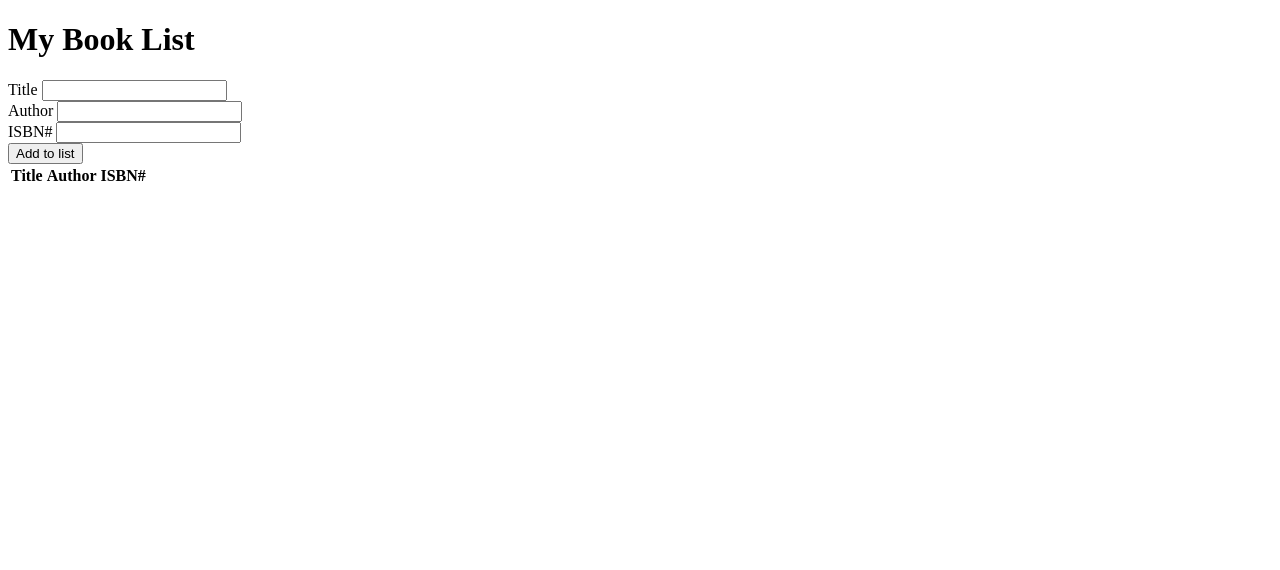
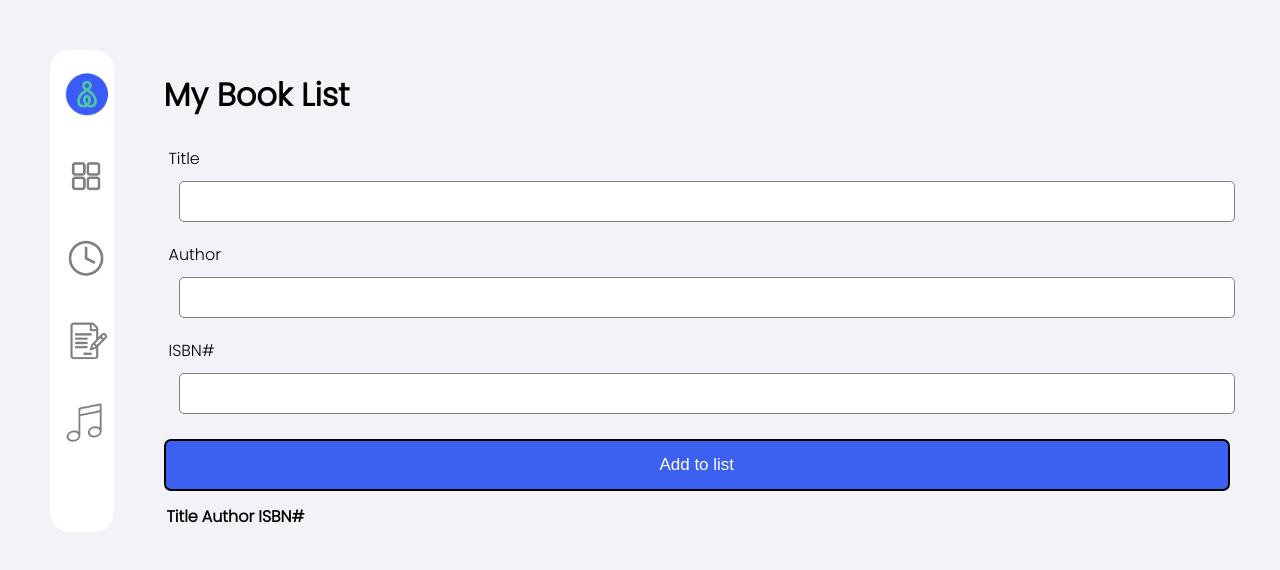
Before and after one commit to naomi-morse/studbud1, a website: page public/content.html in a window 1280 px wide. Drawn offline with Linux system fonts and the light colour scheme.

Commit message:
reading list page with html, java and css

```diff
--- a/public/content.css
+++ b/public/content.css
@@ -11,23 +11,52 @@ body{
     padding: 5px;
   }
 
-  #book-form{
-    padding-bottom: 75px;
+  input[type=text], select {
+    width: 100%;
+    padding: 12px 20px;
+    margin: 10px ;
+    display: inline-block;
+    border: 1px solid grey;
+    border-radius: 5px;
+    box-sizing: border-box;
+  }
+
+  input[type=submit] {
+    width: 100%;
+    background-color: rgb(60, 96, 239);
+    color: white;
+    padding: 14px 20px;
+    margin: 10px 0px;
+    border: 2px solid black;
+    border-radius: 7px;
+    font-size: 17px;
+    cursor: pointer;
+  }
+
+  input[type=submit]:hover {
+    box-shadow: 0 0 11px rgba(0, 0, 0, 0.5);
+  }
+
+  /* CSS GRID */
+  .container {  display: grid;
+    grid-template-columns: 0.2fr 1.5fr 1.5fr;
+    grid-template-rows: 0.9fr 1.8fr 0.3fr;
+    gap: 0px 0px;
+    grid-auto-flow: row;
+    grid-template-areas:
+      "nav content content"
+      "nav content content"
+      "nav content content";
+  }
+
+  .nav {
+    grid-area: nav;
+    background: white;
+    padding-top: 20px;
+    padding-left: 10px;
+    margin-right: 50px;
+    border-radius: 20px;
   }
 
 
-
-  #title,
-  #author,
-  #isbn{
-    padding: 10px;
-    width: 50%;
-  }
-
-  th{
-    padding-right: 200px;
-  }
-
-  .reading-list{
-    text-align: center;
-  }
+  .content { grid-area: content; }
--- a/public/content.html
+++ b/public/content.html
@@ -6,6 +6,7 @@
     <meta name="viewport" content="width=device-width, initial-scale=1.0">
     <title>Content</title>
     <link rel="icon" type="image/x-icon" href="pictures/favicon.png">
+    <link href="content.css" rel="stylesheet">
 </head>
 
 <style>
@@ -13,9 +14,33 @@
   </style>
 
   <body>
-  <div class="container">
+<div1 class="container">
+
+  <div class="nav">
+   <a href="index.html"><img src="pictures/logo.png" alt="logo icon" height="50"></a>
+
+    <br><br>
+
+ <a href="kanban.html"><img src="pictures/task.png" alt="task icon" height="50"></a>
+
+ <br><br>
+
+   <a href="time.html"><img src="pictures/time.png" alt="time icon" height="50"></a>
+
+ <br><br>
+
+ <a href="content.html"><img src="pictures/content.png" alt="content icon" height="50"></a>
+
+ <br><br>
+
+ <a href="music.html"><img src="pictures/music.png" alt="music icon" height="50"></a>
+
+  </div>
+
+  <div class="content">
     <h1 class="title">
       My Book List</h1>
+  <div class="form">
       <form id="book-form">
         <div class="input">
           <label for="title">Title</label>
@@ -33,7 +58,9 @@
            <input type="submit" value="Add to list">
 
       </form>
+    </div>
 
+  <div class="output">
       <table class="reading list">
         <thead>
           <tr>
@@ -46,6 +73,9 @@
         <tbody id="book-list"></tbody>
       </table>
   </div>
+  </div>
+    </div>
+
 
     <script src="content.js"></script>
     </body>
```
Lines whose indentation alone changed are shown as unchanged.
